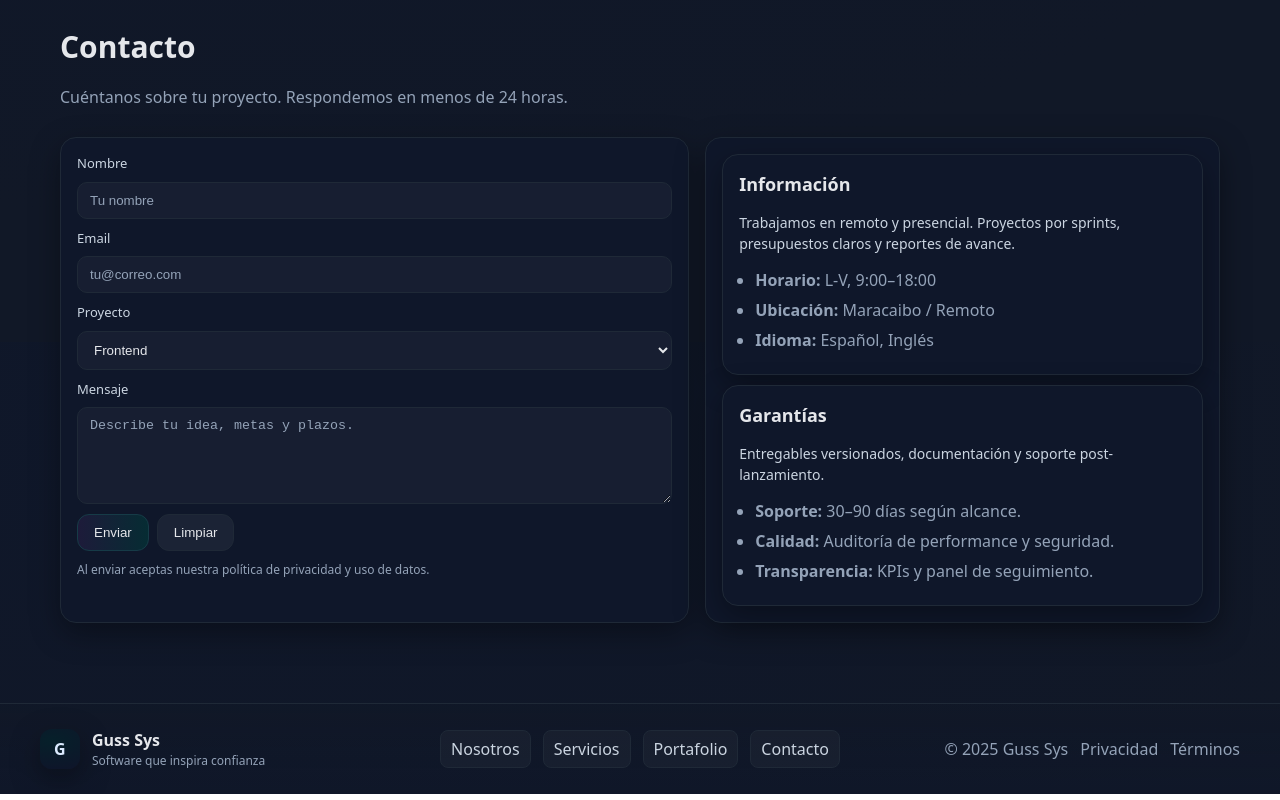
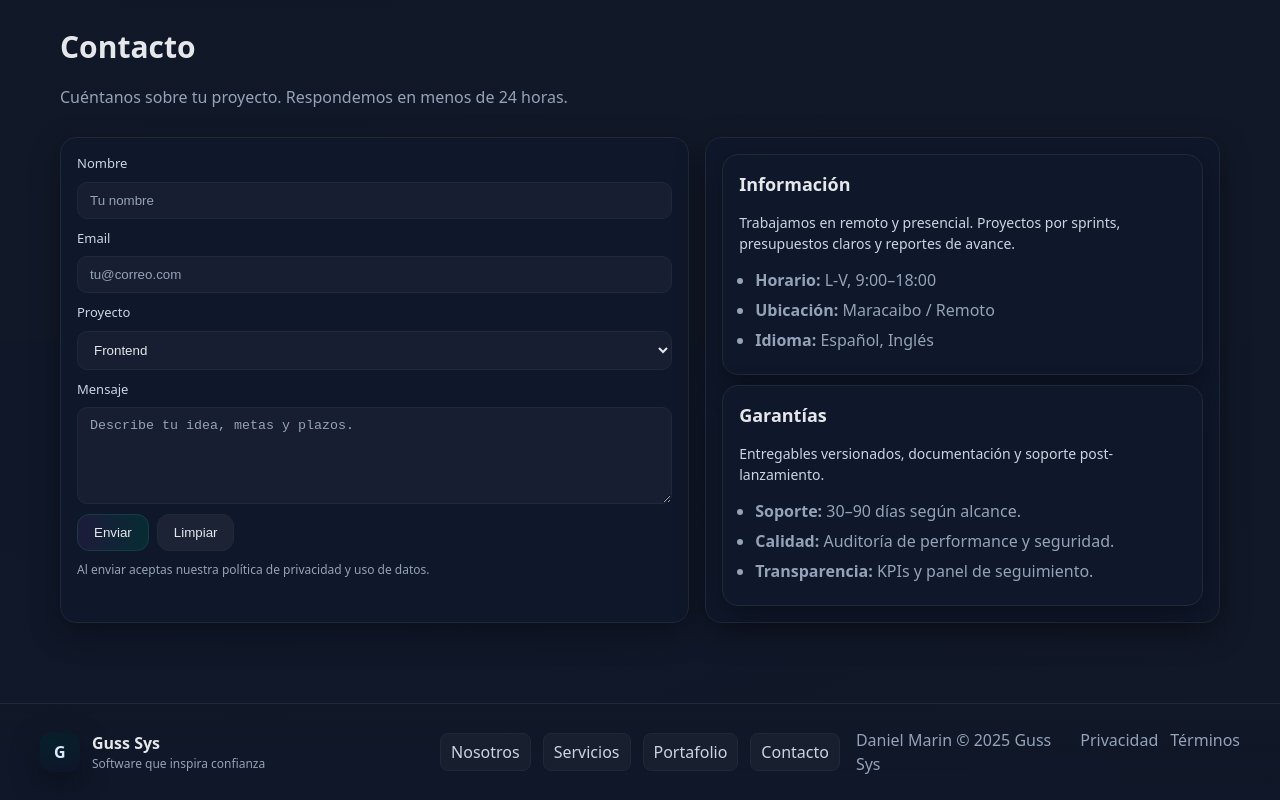
Before and after one commit to daniel-devfrontend/Guss-Sys, a plain HTML site: page index.html in a window 1280 px wide. Shown: the part 5258-6058 px from the top of the page. Drawn offline with Linux system fonts and the light colour scheme.

Commit message:
Guss sys 1

```diff
--- a/index.html
+++ b/index.html
@@ -497,7 +497,7 @@
         <a href="#contacto">Contacto</a>
       </nav>
       <div class="footer-legal">
-        <span>© 2025 Guss Sys</span>
+        <span>Daniel Marin © 2025 Guss Sys</span>
         <a href="#" class="legal-link">Privacidad</a>
         <a href="#" class="legal-link">Términos</a>
       </div>
```
